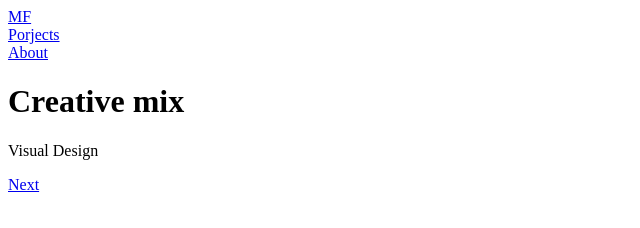
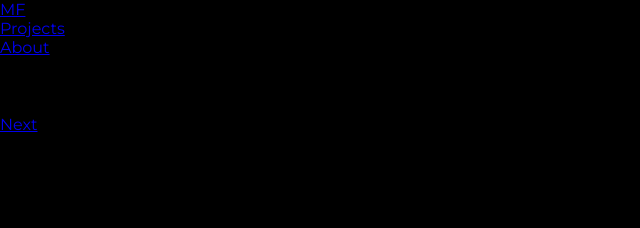
Before and after one commit to morganfula/responsive-minimal-portoflio, a plain HTML site: page project.html in a window 1280 px wide. Shown: the whole page, without its empty margins (0-640 px from the left). Drawn offline with nearby package versions, Linux system fonts and the light colour scheme.

Commit message:
starting style

```diff
--- a/css/style.scss
+++ b/css/style.scss
@@ -0,0 +1,14 @@
+@import url('https://fonts.googleapis.com/css2?family=Montserrat&display=swap');
+
+// COLORS
+$bg-color: #000;
+
+* {
+  margin: 0;
+  padding: 0;
+}
+
+body {
+  background: $bg-color;
+  font-family: 'Montserrat', sans-serif;
+}
--- a/project.html
+++ b/project.html
@@ -18,7 +18,7 @@
       </div>
       <div class="menue__items">
         <div class="menu__items--link active">
-          <a href="index.html">Porjects</a>
+          <a href="index.html">Projects</a>
         </div>
         <div class="menu__items--link">
           <a href="about.html">About</a>
```
Also changed, not shown: index.html (+1 -1 lines), css/style.css, 1 other file.
